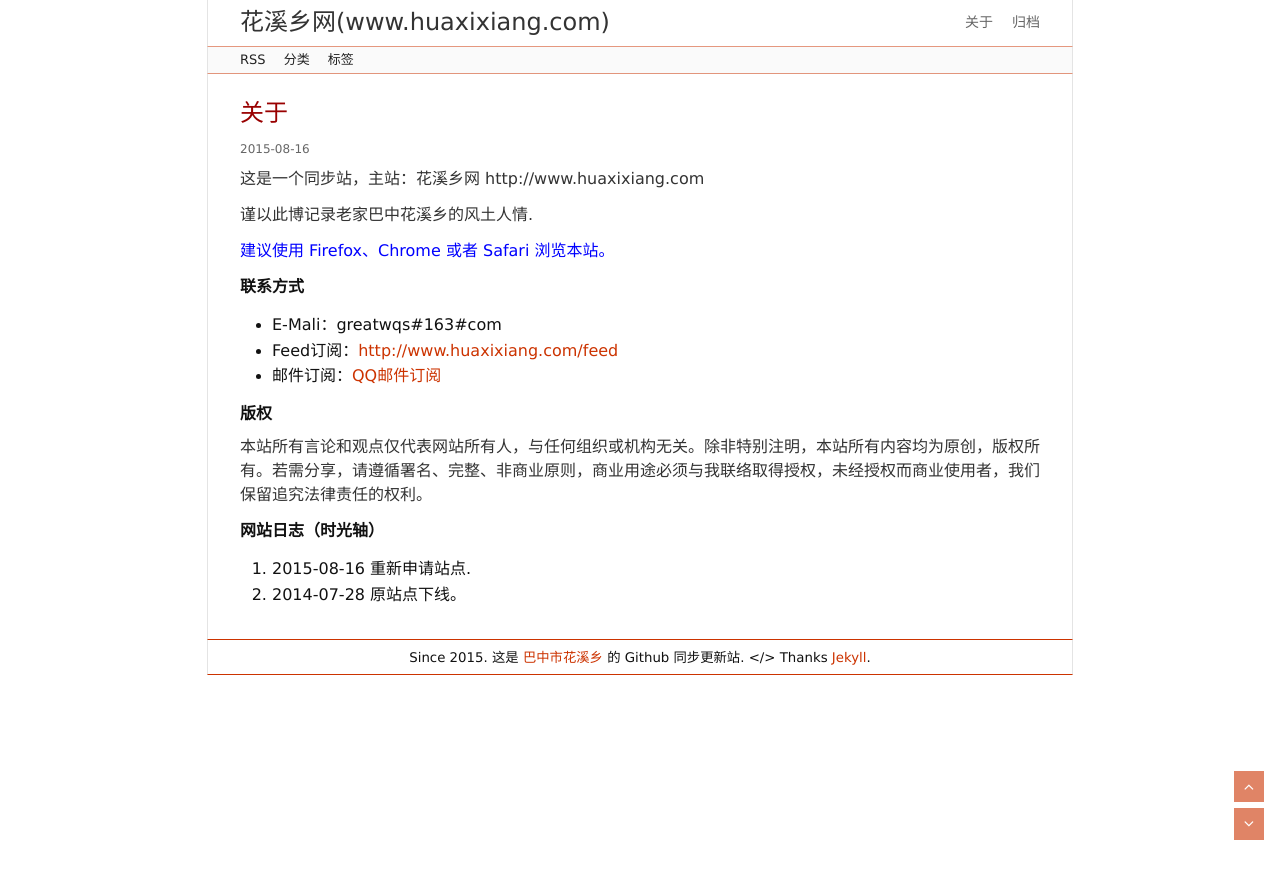
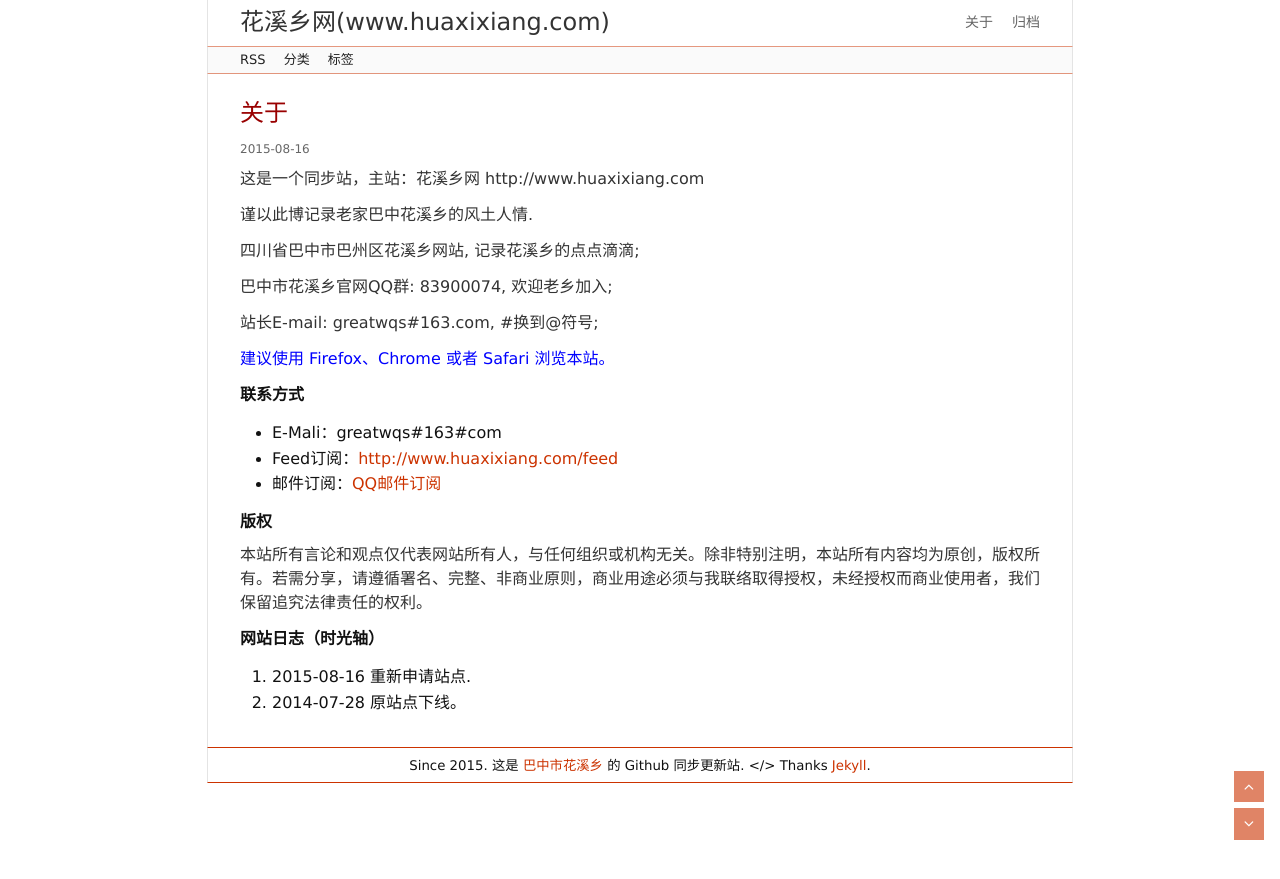
Before and after one commit to greatwqs/greatwqs.github.io, a Jekyll site: the page built from about.md, in a window 1280 px wide. Shown: the top 879 px of the page. Built offline with Jekyll 4.4.1, drawn with Linux system fonts in a browser that asks for light colours; Markdown is read by kramdown in place of the engine named in the settings; comment, search, counter and statistics services are not loaded.

Commit message:
更新about

```diff
--- a/about.md
+++ b/about.md
@@ -9,6 +9,12 @@ date: 2015-08-16
 
 谨以此博记录老家巴中花溪乡的风土人情.
 
+四川省巴中市巴州区花溪乡网站, 记录花溪乡的点点滴滴;
+
+巴中市花溪乡官网QQ群: 83900074, 欢迎老乡加入;
+
+站长E-mail: greatwqs#163.com, #换到@符号;
+
 <span style = "color:blue;">建议使用 Firefox、Chrome 或者 Safari 浏览本站。</span>
 
 <h3>联系方式</h3>
@@ -17,6 +23,7 @@ date: 2015-08-16
 	<li>Feed订阅：<a href="//www.huaxixiang.com/feed" target="_blank">http://www.huaxixiang.com/feed</a></li>
 	<li>邮件订阅：<a href="/out/qqlist" target="_blank">QQ邮件订阅</a></li>
 </ul>
+
 
 
 <h3>版权</h3>
```
